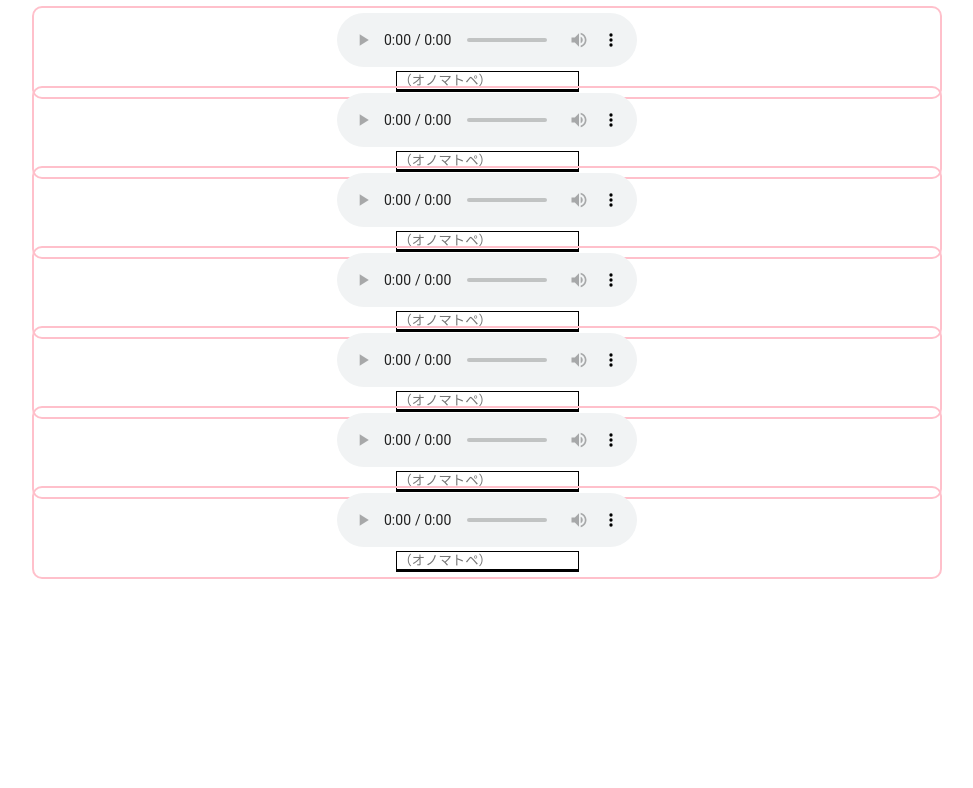
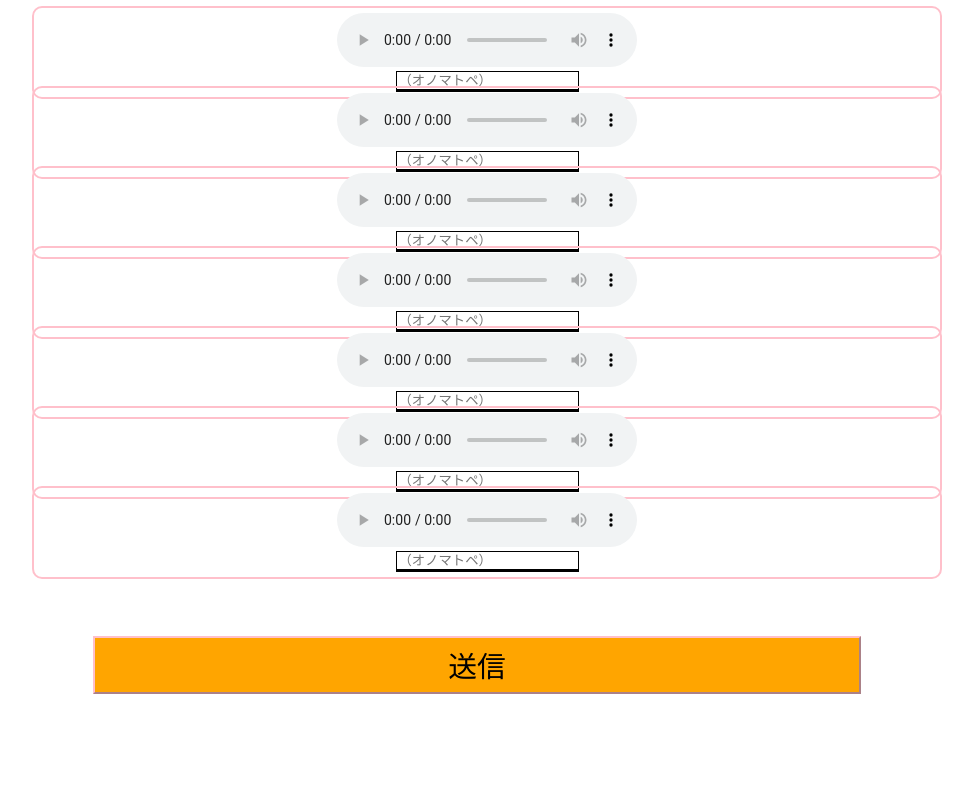
Before and after one commit to the-web800/2022onomatope, a plain HTML site: page index.html in a window 1280 px wide. Shown: the part 164-952 px from the top of the page, without its empty margins (163-1136 px from the left). After the commit the page ends 858 px from the top, so only its background shows below. Drawn offline with Linux system fonts and the light colour scheme.

Commit message:
Update index.html

```diff
--- a/index.html
+++ b/index.html
@@ -64,7 +64,7 @@
                 <audio controls src="./wood.wav">ブラウザが対応していません。</audio><br>
                 <input name="木" placeholder="（オノマトペ）" type="text">
             </div>
-            <input type="submit" value="送信" style="width:60%;background:orange;position:absolute;top:67em;left:50%;transform:translateX(-50%);border-color:pink;height:2em;font-size:1.8em">
+            <input type="submit" value="送信" style="width:60%;background:orange;position:absolute;top:50rem;left:50%;transform:translateX(-50%);border-color:pink;height:2em;font-size:1.8em">
             <input type="text" name="honeypot" style="display:none">
             <input type="hidden" name="accessKey"value="d150c8ab-01ce-40ac-974d-497ac4fad381">
             <input type="hidden" name="subject" value="こんにちは">
```
